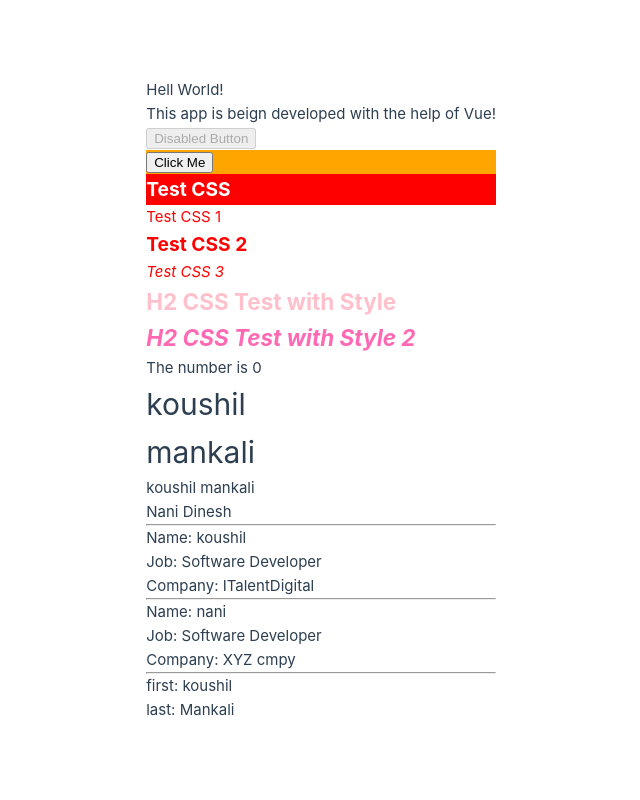
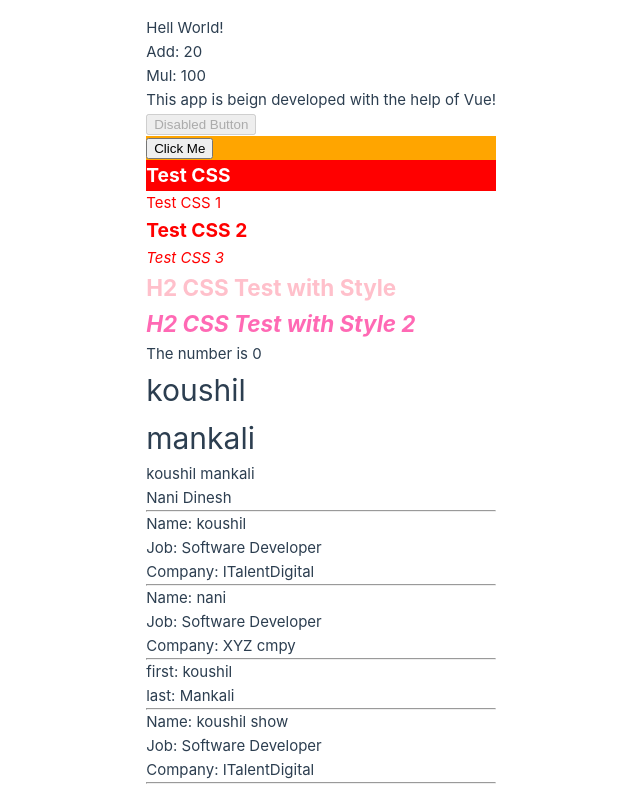
Before and after one commit to koushil-mankali/Vuejs-Practice, a Vue app in the folder vue1/: page / in a window 1280 px wide. Shown: the whole page, without its empty margins (144-784 px from the left). Built offline with nearby package versions, Linux system fonts and the light colour scheme.

Commit message:
Methods started

```diff
--- a/vue1/src/App.vue
+++ b/vue1/src/App.vue
@@ -40,14 +40,26 @@ let state = () => {
     },
   };
 };
+let add = (a: number, b: number): number => {
+  return a + b;
+};
+let mul = (a: number, b: number): number => {
+  return a * b;
+};
 export default {
   data: state,
+  methods: {
+    add,
+    mul,
+  },
 };
 </script>
 
 <template>
   <div>
     <div>{{ greet }} {{ subject }}</div>
+    <div>Add: {{ add(10, 10) }}</div>
+    <div>Mul: {{ mul(10, 10) }}</div>
     <div v-text="test"></div>
     <button v-bind:disabled="isDisabled">Disabled Button</button>
     <div v-html="html" v-bind:id="buttonId" v-bind:class="classes"></div>
@@ -89,6 +101,15 @@ export default {
       <hr />
     </div>
     <div v-for="(list, id) in list4" :key="id">{{ id }}: {{ list }}</div>
+    <hr />
+    <template v-for="(item, index) in list3">
+      <div v-if="item.name === 'koushil'" :key="index">
+        <div>Name: {{ item.name }} show</div>
+        <div>Job: {{ item.det.job }}</div>
+        <div>Company: {{ item.det.cmpy }}</div>
+        <hr />
+      </div>
+    </template>
   </div>
 </template>
 
```
